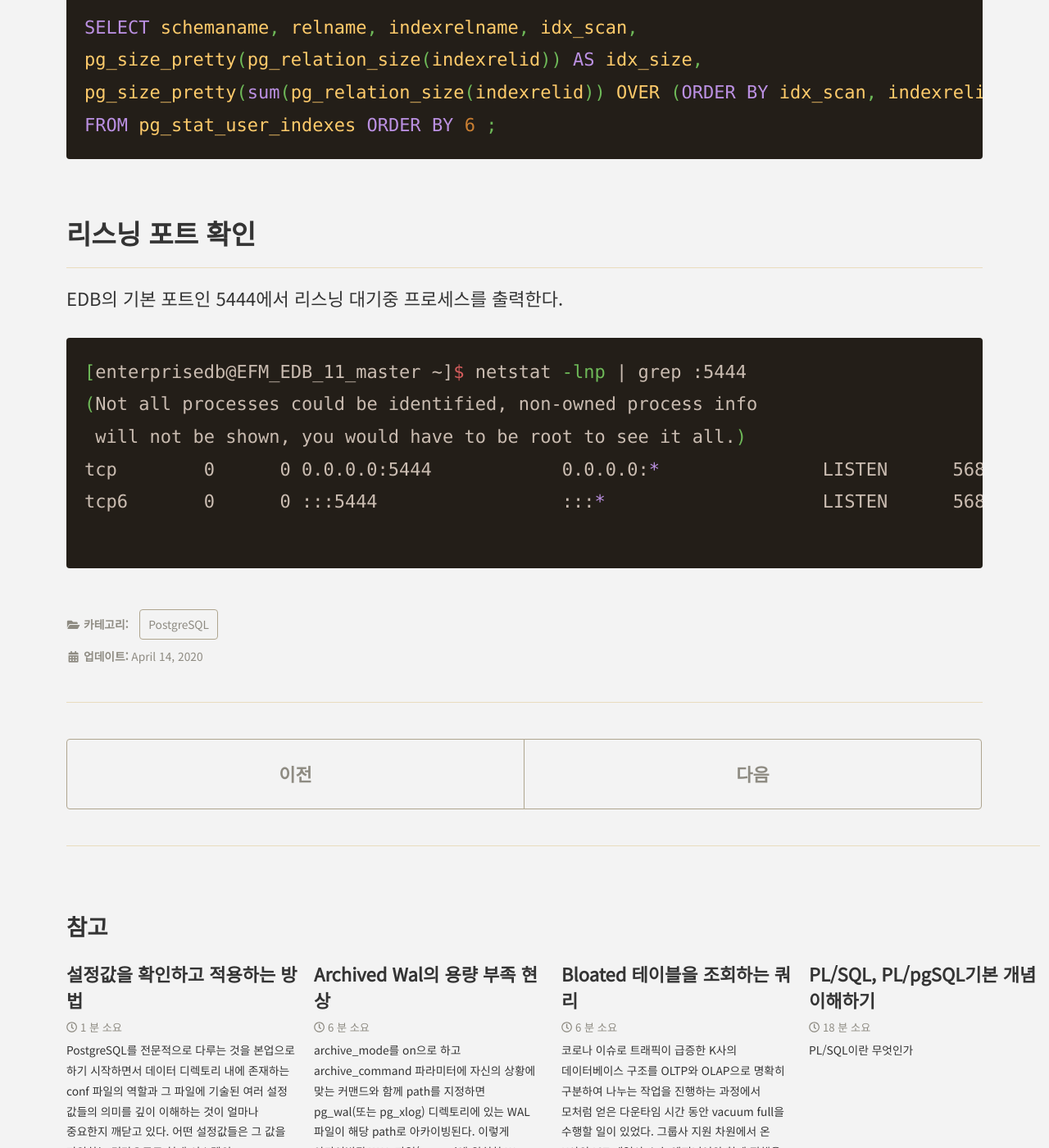
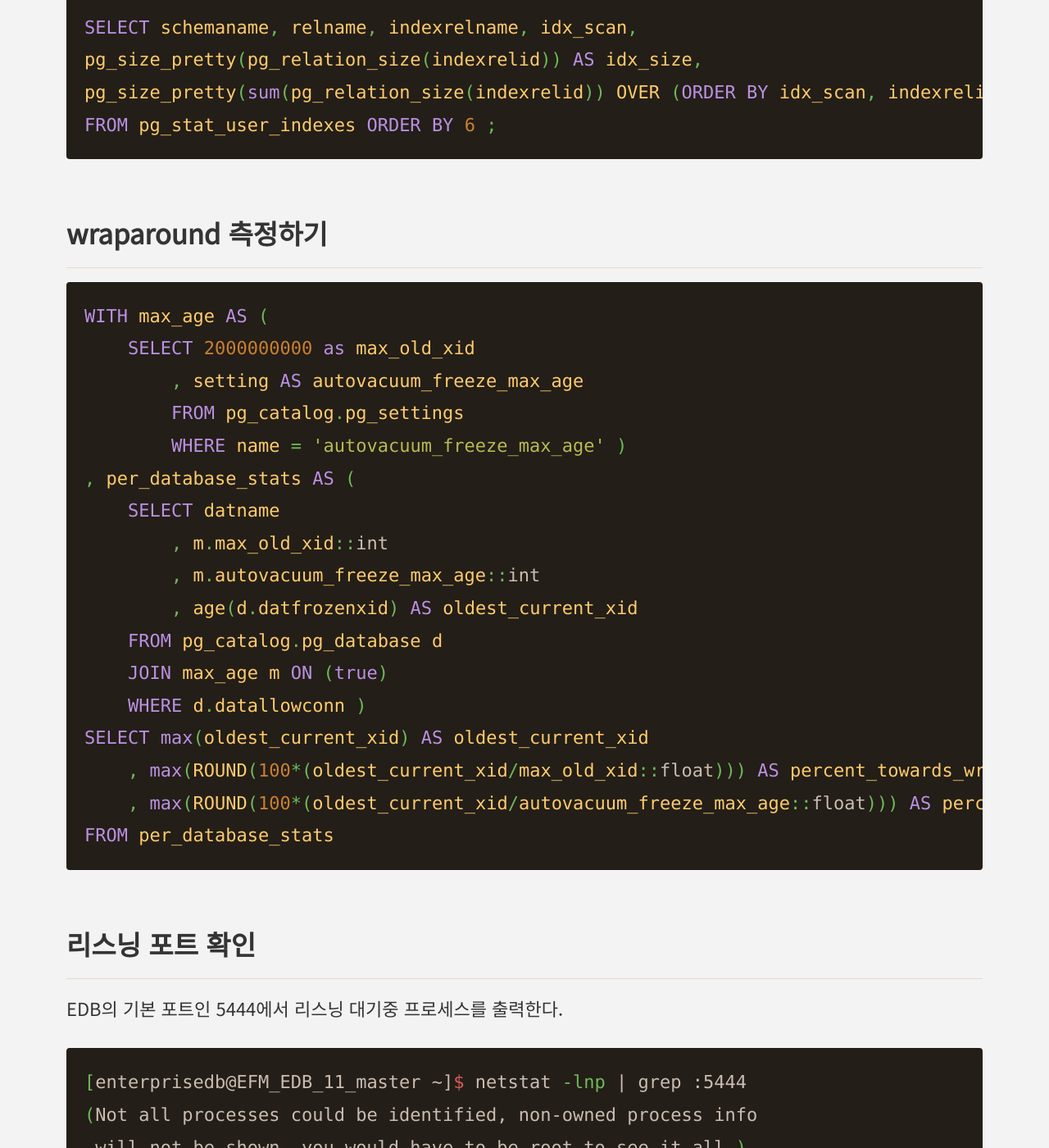
Before and after one commit to coiy/coiy.github.io, a Jekyll site: the page built from _posts/2020-04-14-useful_queries.md, in a window 1280 px wide and 1400 px high, scrolled down 1676 px. Shown: the whole window at 82% size. Built offline with Jekyll 4.4.1, drawn with Linux system fonts in a browser that asks for light colours; cached includes are drawn as plain includes.

Commit message:
wraparound added.

````diff
--- a/_posts/2020-04-14-useful_queries.md
+++ b/_posts/2020-04-14-useful_queries.md
@@ -43,6 +43,26 @@ pg_size_pretty(sum(pg_relation_size(indexrelid)) OVER (ORDER BY idx_scan, indexr
 FROM pg_stat_user_indexes ORDER BY 6 ;
 ```
 
+## wraparound 측정하기
+```sql
+WITH max_age AS (
+    SELECT 2000000000 as max_old_xid
+        , setting AS autovacuum_freeze_max_age
+        FROM pg_catalog.pg_settings
+        WHERE name = 'autovacuum_freeze_max_age' )
+, per_database_stats AS (
+    SELECT datname
+        , m.max_old_xid::int
+        , m.autovacuum_freeze_max_age::int
+        , age(d.datfrozenxid) AS oldest_current_xid
+    FROM pg_catalog.pg_database d
+    JOIN max_age m ON (true)
+    WHERE d.datallowconn )
+SELECT max(oldest_current_xid) AS oldest_current_xid
+    , max(ROUND(100*(oldest_current_xid/max_old_xid::float))) AS percent_towards_wraparound
+    , max(ROUND(100*(oldest_current_xid/autovacuum_freeze_max_age::float))) AS percent_towards_emergency_autovac
+FROM per_database_stats
+```
 
 ## 리스닝 포트 확인
 EDB의 기본 포트인 5444에서 리스닝 대기중 프로세스를 출력한다.
````
